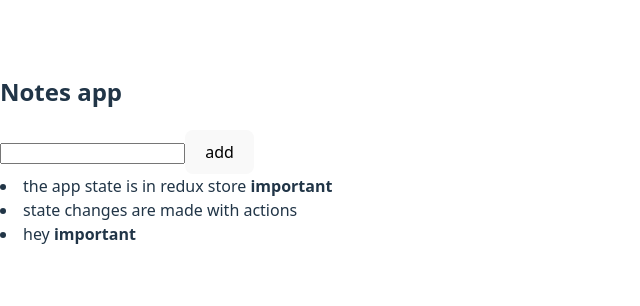
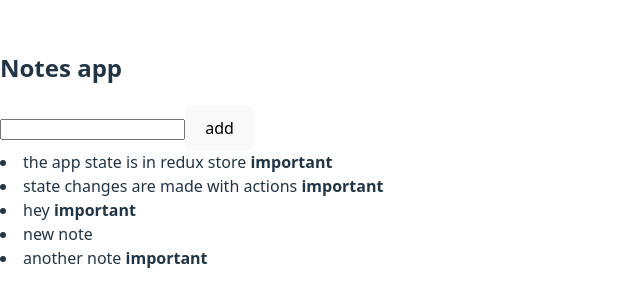
Before and after one commit to mushkan27/fullstackopen-workshop, a React (Vite) app in the folder part-6/redux-notes/: page / in a window 1280 px wide. Shown: the part 250-556 px from the top of the page, without its empty margins (0-640 px from the left). Built offline with nearby package versions, Linux system fonts and the light colour scheme; data requests are answered from the project's data file.

Commit message:
feat: enhance note management with create and update mutations using React Query

```diff
--- a/part-6/redux-notes/db.json
+++ b/part-6/redux-notes/db.json
@@ -7,12 +7,22 @@
     },
     {
       "content": "state changes are made with actions",
-      "important": false,
+      "important": true,
       "id": "2"
     },
     {
-      "id": 3,
+      "id": "3",
       "content": "hey",
+      "important": true
+    },
+    {
+      "id": "737f",
+      "content": "new note",
+      "important": false
+    },
+    {
+      "id": "c10b",
+      "content": "another note",
       "important": true
     }
   ]
--- a/part-6/redux-notes/src/ReactQueryApp.jsx
+++ b/part-6/redux-notes/src/ReactQueryApp.jsx
@@ -1,23 +1,40 @@
-import { useQuery } from '@tanstack/react-query'
-import { getNotes } from './services/requests'
+import { useQuery, useMutation, useQueryClient } from '@tanstack/react-query'
+import { getNotes, createNote, updateNote } from './services/requests'
 
 const App = () => {
+  const queryClient = useQueryClient()
+
+  const result = useQuery({
+    queryKey: ['notes'],
+    queryFn: getNotes
+  })
+   const newNoteMutation = useMutation({
+    mutationFn: createNote,
+    onSuccess: () => {
+      queryClient.invalidateQueries({ queryKey: ['notes'] })
+    },
+  })
+   const updateNoteMutation = useMutation({
+    mutationFn: updateNote,
+    onSuccess: () => {
+      queryClient.invalidateQueries({ queryKey: ['notes'] })
+    },
+  })
+  console.log(JSON.parse(JSON.stringify(result)))
+
   const addNote = async (event) => {
     event.preventDefault()
     const content = event.target.note.value
+    newNoteMutation.mutate({ content, important: true })
     event.target.note.value = ''
     console.log(content)
   }
 
   const toggleImportance = (note) => {
-    console.log('toggle importance of', note.id)
+    updateNoteMutation.mutate({...note, important: !note.important })
   }
 
-  const result = useQuery({
-    queryKey: ['notes'],
-    queryFn: getNotes
-  })
-  console.log(JSON.parse(JSON.stringify(result)))
+
 
   if ( result.isLoading ) {
     return <div>loading data...</div>
--- a/part-6/redux-notes/src/services/requests.js
+++ b/part-6/redux-notes/src/services/requests.js
@@ -1,4 +1,11 @@
 import axios from 'axios'
 
+const baseUrl = 'http://localhost:3001/notes'
+
 export const getNotes = () =>
-  axios.get('http://localhost:3001/notes').then(res => res.data)
+  axios.get(baseUrl).then(res => res.data)
+
+export const createNote = (newNote) => axios.post(baseUrl, newNote).then(res => res.data)
+
+export const updateNote = updatedNote =>
+  axios.put(`${baseUrl}/${updatedNote.id}`, updatedNote).then(res => res.data)
```
